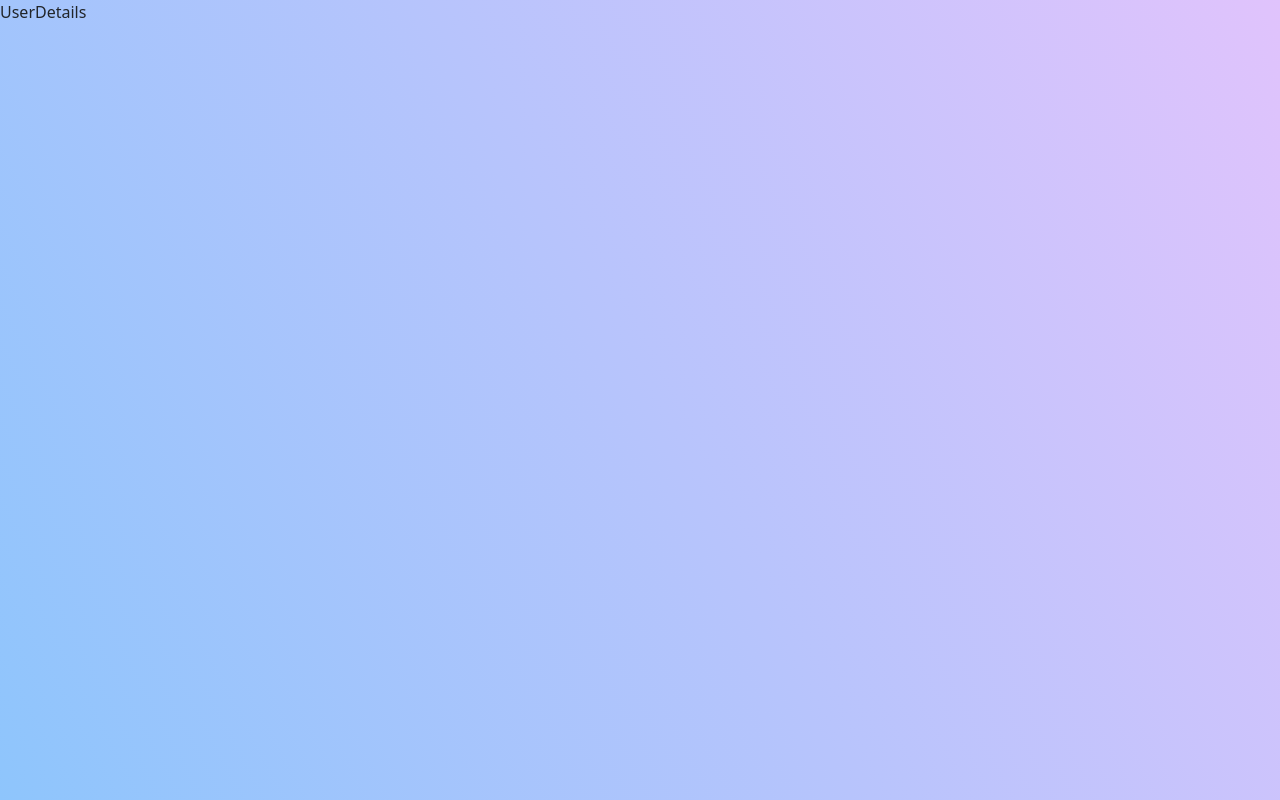
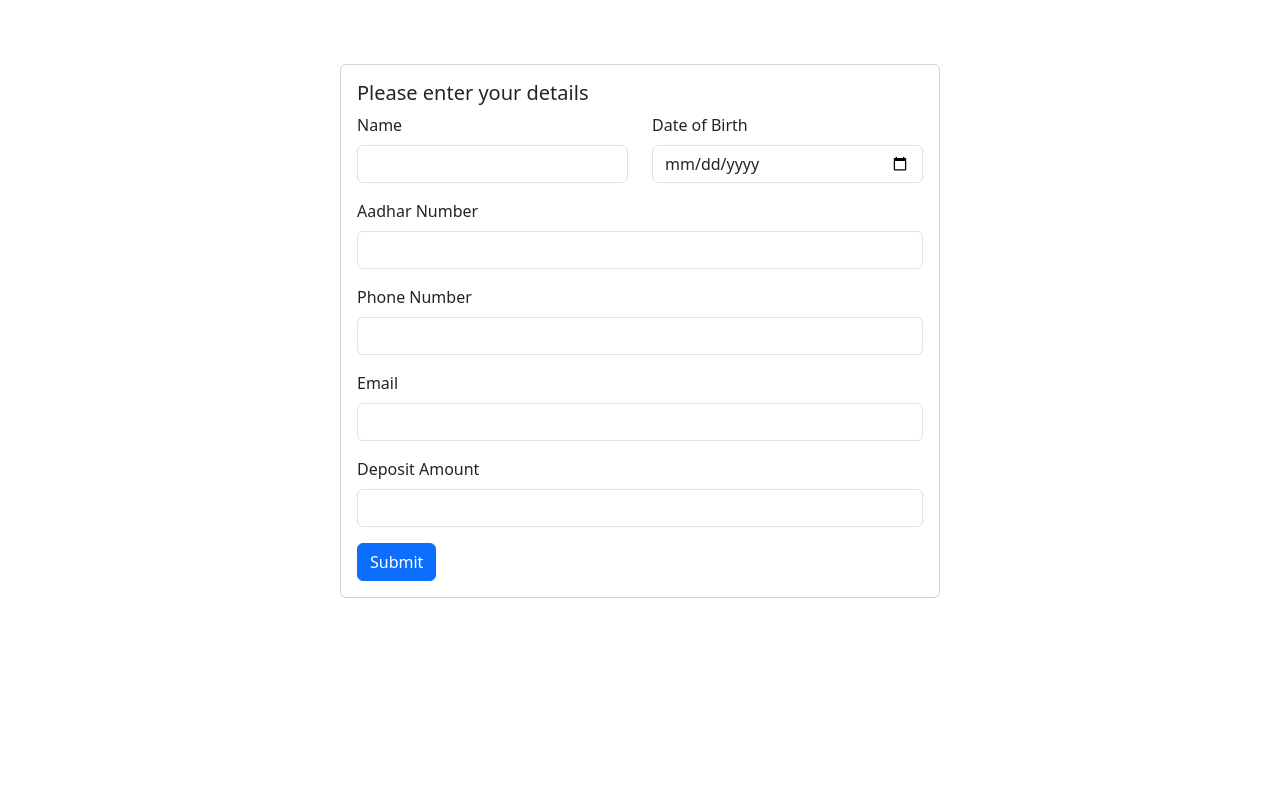
Before and after one commit to dmachine7/batch-training, a React (Create React App) app: page /user in a window 1280 px wide. Built offline with nearby package versions, Linux system fonts and the light colour scheme.

Commit message:
added user detail page

```diff
--- a/package.json
+++ b/package.json
@@ -15,6 +15,7 @@
     "react-dom": "^18.2.0",
     "react-router-dom": "^6.14.2",
     "react-scripts": "5.0.1",
+    "react-toastify": "^9.1.3",
     "web-vitals": "^2.1.4"
   },
   "scripts": {
--- a/src/App.css
+++ b/src/App.css
@@ -1,8 +1,15 @@
 .main {
-  background-color: #8EC5FC;
-  background-image: linear-gradient(62deg, #8EC5FC 0%, #E0C3FC 100%);
+  /* background-color: #8EC5FC;
+  background-image: linear-gradient(62deg, #8EC5FC 0%, #E0C3FC 100%); */
   width: 100vw;
   height: 100vh;
+}
+
+.wrapper {
+  display: flex;
+  align-items: center;
+  flex-direction: column;
+  padding: 5%;
 }
 
 .App {
--- a/src/App.js
+++ b/src/App.js
@@ -10,18 +10,23 @@ import Sign_up from './Components/Sign_up';
 import Transaction from './Components/Transaction';
 import TransactionHistory from './Components/TransactionHistory';
 import UserDetails from './Components/UserDetails';
+import '../node_modules/bootstrap/dist/css/bootstrap.min.css';
+import '../node_modules/react-toastify/dist/ReactToastify.css';
+import { ToastContainer } from 'react-toastify';
 
 function App() {
   return (
     <div className='main'>
+      <ToastContainer />
       <Routes>
-        <Route path="/" element={<Home />} />
+        <Route path="/" element={<Login />} />
         <Route path="/dashboard" element={<Dashboard />} />
+        <Route path="/home" element={<Home />} />
         <Route path="/forgotpw" element={<ForgotPassword />} />
         <Route path="/transaction/:type" element={<Transaction />} />
         <Route path="/history" element={<TransactionHistory />} />
         <Route path="/user" element={<UserDetails />} />
-        <Route path="/signuppw" element={<Sign_up />} />
+        <Route path="/signup" element={<Sign_up />} />
       </Routes>
     </div>
   );
--- a/src/Components/Dashboard.jsx
+++ b/src/Components/Dashboard.jsx
@@ -1,9 +1,12 @@
+import React, { useState } from "react";
+
 const Dashboard = () => {
-    return (
-        <div>
-            Dashboard Page
-        </div>
-    )
-}
+
+  return (
+    <div>
+      hello from dashboard
+    </div>
+  );
+};
 
 export default Dashboard;
--- a/src/Components/Home.jsx
+++ b/src/Components/Home.jsx
@@ -1,14 +1,41 @@
-import React from "react";
-import Login from "./Login";
-import '../Styles/Login.css';
+import React, { useState } from "react";
+import Container from "react-bootstrap/Container";
+import Nav from "react-bootstrap/Nav";
+import Navbar from "react-bootstrap/Navbar";
+import Dashboard from "./Dashboard";
+import TransactionHistory from "./TransactionHistory";
+import Transaction from "./Transaction";
 
 const Home = () => {
-	return (
-		<div className="home">
-			<h1>Welcome to online banking</h1>
-			<Login />
-		</div>
-	)
-}
+  const [component, setComponent] = useState("dashboard")
+
+  return (
+    <div>
+      <Navbar bg="dark" data-bs-theme="dark">
+        <Container>
+          <Navbar.Brand href="#home">Online Bank of India</Navbar.Brand>
+          <Nav className="me-auto">
+            <Nav.Link onClick={() => setComponent("dashboard")}>Dashboard</Nav.Link>
+            <Nav.Link onClick={() => setComponent("history")}>Transaction History</Nav.Link>
+            <Nav.Link onClick={() => setComponent("transaction")}>Payment</Nav.Link>
+          </Nav>
+          <Navbar.Toggle />
+          <Navbar.Collapse className="justify-content-end">
+            <Navbar.Text>Signed in as: Devang</Navbar.Text>
+          </Navbar.Collapse>
+        </Container>
+      </Navbar>
+      <div>
+        {
+          component == "history" ?
+          <TransactionHistory /> :
+          component == "transaction" ?
+          <Transaction /> :
+          <Dashboard />
+        }
+      </div>
+    </div>
+  );
+};
 
 export default Home;
--- a/src/Components/Login.jsx
+++ b/src/Components/Login.jsx
@@ -1,30 +1,39 @@
 import React, { useState } from "react";
-import Button from 'react-bootstrap/Button';
-import Form from 'react-bootstrap/Form';
-import { Link } from "react-router-dom";
-import '../Styles/Login.css';
+import Button from "react-bootstrap/Button";
+import Form from "react-bootstrap/Form";
+import { Link, redirect, useNavigate } from "react-router-dom";
+import "../Styles/Login.css";
+import { toast } from "react-toastify";
 
 const Login = () => {
   const [userid, setUserId] = useState("");
   const [password, setPassword] = useState("");
 
+  const navigate = useNavigate();
+
+  const validateAuth = () => {
+    console.log(userid, password);
+    navigate("/home");
+  };
+
   const handleSubmit = (e) => {
     e.preventDefault();
-        console.log(userid, password);
-    }
+    validateAuth();
+  };
 
   return (
+    <div className="home">
+      <h1>Welcome to online banking</h1>
       <div className="login">
-            {/* <h1>Login Page</h1> */}
         <div className="login-form">
-                <Form>
+          <Form onSubmit={handleSubmit}>
             <Form.Group className="mb-3" controlId="formBasicUserId">
               <Form.Label>User ID</Form.Label>
               <Form.Control
-                            type="text"
+                type="email"
                 placeholder="Enter User Id"
-                            // value={userid}
                 onChange={(e) => setUserId(e.target.value)}
+                required
               />
             </Form.Group>
 
@@ -34,19 +43,23 @@ const Login = () => {
                 type="password"
                 placeholder="Password"
                 onChange={(e) => setPassword(e.target.value)}
+                required
               />
             </Form.Group>
-                    <Button variant="primary" type="submit" onClick={handleSubmit}>
+            <Button variant="primary" type="submit">
               Submit
             </Button>
           </Form>
         </div>
         <div>
           <Link to="/forgotpw">Forgot password?</Link>
-                <Link to="/signuppw">New User?</Link>
+        </div>
+        <div>
+          <Link to="/signup">New User? Register here</Link>
         </div>
       </div>
-    )
-}
+    </div>
+  );
+};
 
 export default Login;
--- a/src/Components/Sign_up.jsx
+++ b/src/Components/Sign_up.jsx
@@ -1,5 +1,5 @@
 import React from 'react';
-import '../Styles/Sign_up.css';
+// import '../Styles/Sign_up.css';
 import {
   MDBBtn,
   MDBContainer,
--- a/src/Components/UserDetails.jsx
+++ b/src/Components/UserDetails.jsx
@@ -1,9 +1,116 @@
-import React from 'react'
+import React, { useState } from "react";
+import { Form, Button, Card, Row, Col } from "react-bootstrap";
 
 const UserDetails = () => {
+  const [formData, setFormData] = useState({
+    name: "",
+    aadharNumber: "",
+    dob: "",
+    depositAmount: "",
+    phoneNumber: "",
+    email: "",
+  });
+
+  const handleChange = (e) => {
+    const { name, value } = e.target;
+    setFormData((prevData) => ({
+      ...prevData,
+      [name]: value,
+    }));
+  };
+
+  const handleSubmit = (e) => {
+    e.preventDefault();
+    console.log(formData);
+  };
+
   return (
-    <div>UserDetails</div>
-  )
-}
+    <div className="wrapper">
+      <Card style={{ width: "600px" }}>
+        <Card.Body>
+          <Card.Title>Please enter your details</Card.Title>
+          <Form onSubmit={handleSubmit}>
+            <Row>
+              <Col>
+                <Form.Group className="mb-3" controlId="name">
+                  <Form.Label>Name</Form.Label>
+                  <Form.Control
+                    type="text"
+                    name="name"
+                    value={formData.name}
+                    onChange={handleChange}
+                    required
+                  />
+                </Form.Group>
+              </Col>
+              <Col>
+                <Form.Group className="mb-3" controlId="dob">
+                  <Form.Label>Date of Birth</Form.Label>
+                  <Form.Control
+                    type="date"
+                    name="dob"
+                    value={formData.dob}
+                    onChange={handleChange}
+                    required
+                  />
+                </Form.Group>
+              </Col>
+            </Row>
 
-export default UserDetails
+            <Form.Group className="mb-3" controlId="aadharNumber">
+              <Form.Label>Aadhar Number</Form.Label>
+              <Form.Control
+                type="text"
+                name="aadharNumber"
+                value={formData.aadharNumber}
+                onChange={handleChange}
+                minLength={12}
+                maxLength={12}
+                required
+              />
+            </Form.Group>
+
+            <Form.Group className="mb-3" controlId="phoneNumber">
+              <Form.Label>Phone Number</Form.Label>
+              <Form.Control
+                type="tel"
+                name="phoneNumber"
+                value={formData.phoneNumber}
+                onChange={handleChange}
+                required
+              />
+            </Form.Group>
+
+            <Form.Group className="mb-3" controlId="email">
+              <Form.Label>Email</Form.Label>
+              <Form.Control
+                type="email"
+                name="email"
+                value={formData.email}
+                onChange={handleChange}
+                required
+              />
+            </Form.Group>
+
+            <Form.Group className="mb-3" controlId="depositAmount">
+              <Form.Label>Deposit Amount</Form.Label>
+              <Form.Control
+                type="number"
+                name="depositAmount"
+                value={formData.depositAmount}
+                onChange={handleChange}
+                required
+              />
+            </Form.Group>
+
+            <Button variant="primary" type="submit">
+              Submit
+            </Button>
+          </Form>
+        </Card.Body>
+      </Card>
+    </div>
+  );
+};
+
+export default UserDetails;
--- a/src/Styles/Login.css
+++ b/src/Styles/Login.css
@@ -10,11 +10,11 @@
 	flex-direction: column;
 	justify-content: flex-start;
 	width: 50vw;
-	padding: 5%;
+	padding: 3%;
 }
 
 .home h1 {
 	text-align: center;
 	padding: 2%;
-	padding-top: 5%;
+	padding-top: 3%;
 }
--- a/src/index.js
+++ b/src/index.js
@@ -3,7 +3,6 @@ import ReactDOM from 'react-dom/client';
 import './index.css';
 import App from './App';
 import reportWebVitals from './reportWebVitals';
-import '../node_modules/bootstrap/dist/css/bootstrap.min.css';
 import { BrowserRouter } from 'react-router-dom';
 
 const root = ReactDOM.createRoot(document.getElementById('root'));
```
Also changed, not shown: src/Components/Admin.jsx (added), 1 other file (tests, documents, lock files or other folders). Lines whose indentation alone changed are shown as unchanged.
